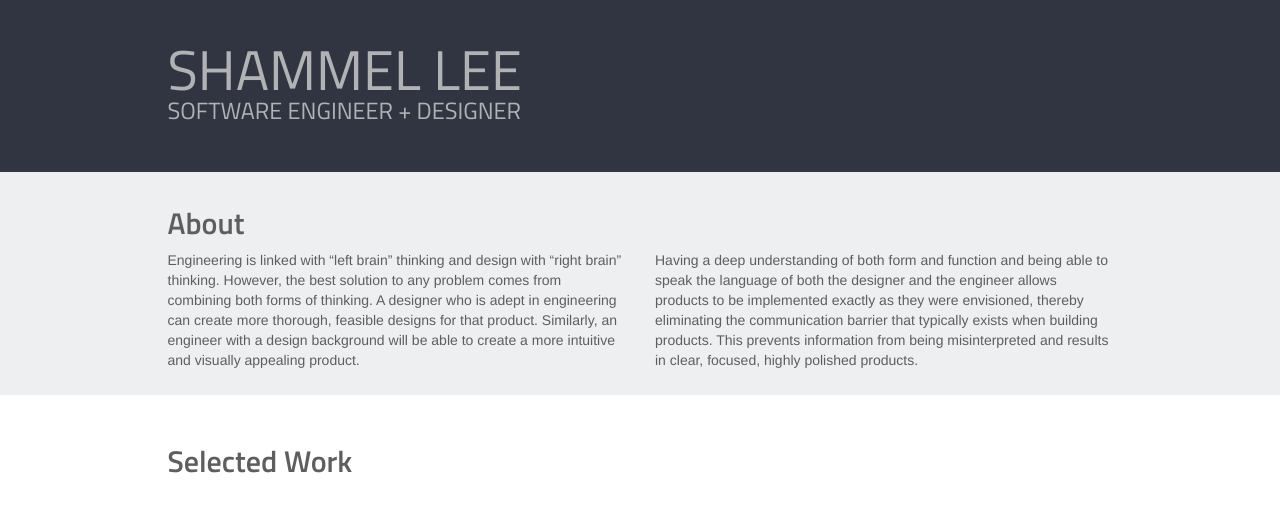
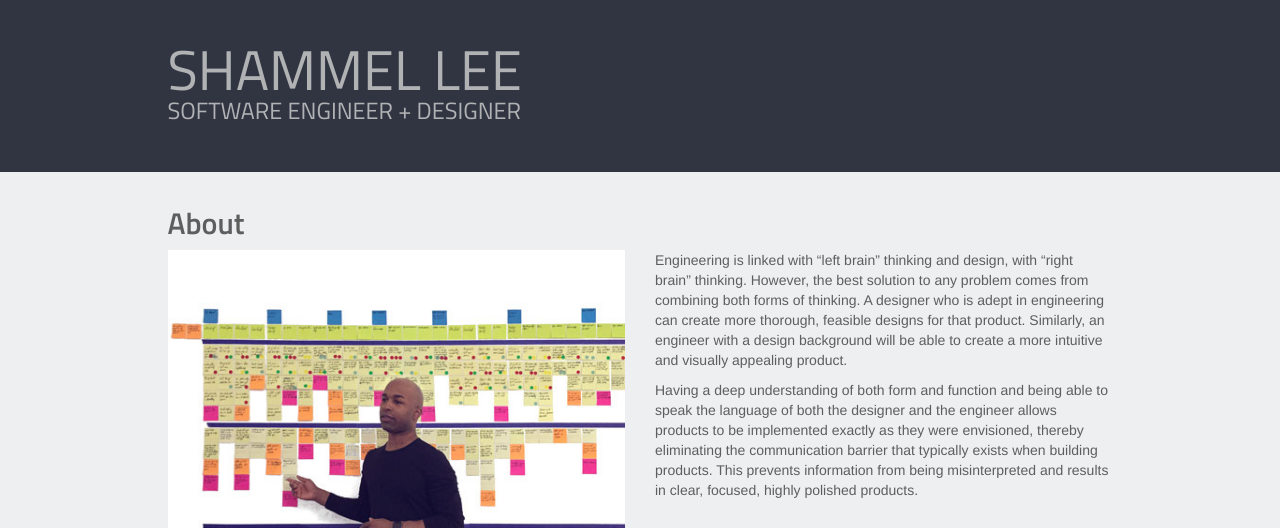
Before and after one commit to shammellee/shammellee.com, a PHP site: page / in a window 1280 px wide. Shown: the top 528 px of the page. Run offline with PHP 8.4, Linux system fonts and the light colour scheme; some libraries are stand-ins or nearby versions; grey boxes are pictures that could not be loaded.

Commit message:
Add experience map image to about section

```diff
--- a/site/public/index.php
+++ b/site/public/index.php
@@ -48,9 +48,11 @@ $HIDE_WORK = explode(':',getenv('HIDE_WORK'));
         </div>
         <div class='row'>
           <div class='col-md-5 col-md-offset-1'>
-            <p>Engineering is linked with “left brain” thinking and design with “right brain” thinking. However, the best solution to any problem comes from combining both forms of thinking. A designer who is adept in engineering can create more thorough, feasible designs for that product. Similarly, an engineer with a design background will be able to create a more intuitive and visually appealing product.</p>
+          <div class=''><img class='img-responsive' src='<?= get_image("experience_map.jpg") ?>' alt='Web: App Prototype' /></div>
+            <br />
           </div>
           <div class='col-md-5'>
+            <p>Engineering is linked with “left brain” thinking and design, with “right brain” thinking. However, the best solution to any problem comes from combining both forms of thinking. A designer who is adept in engineering can create more thorough, feasible designs for that product. Similarly, an engineer with a design background will be able to create a more intuitive and visually appealing product.</p>
             <p>Having a deep understanding of both form and function and being able to speak the language of both the designer and the engineer allows products to be implemented exactly as they were envisioned, thereby eliminating the communication barrier that typically exists when building products. This prevents information from being misinterpreted and results in clear, focused, highly polished products.</p>
           </div>
         </div>
```
Also changed, not shown: site/public/img/experience_map.jpg (added).
